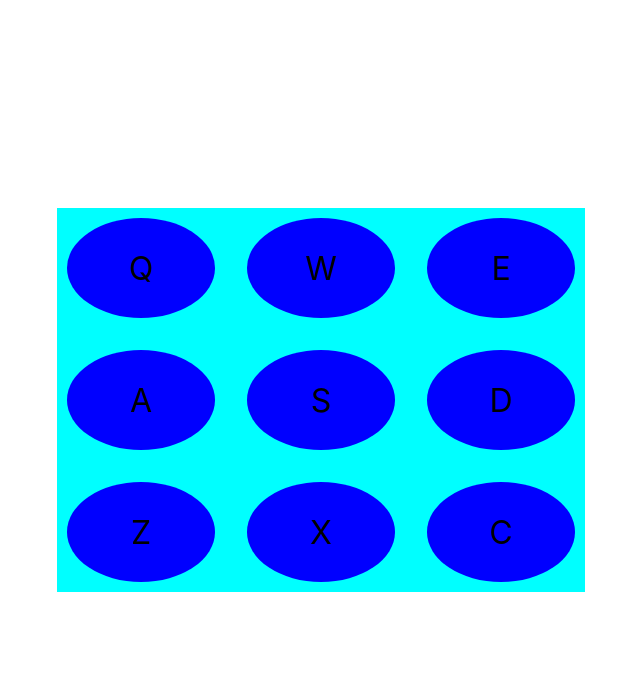
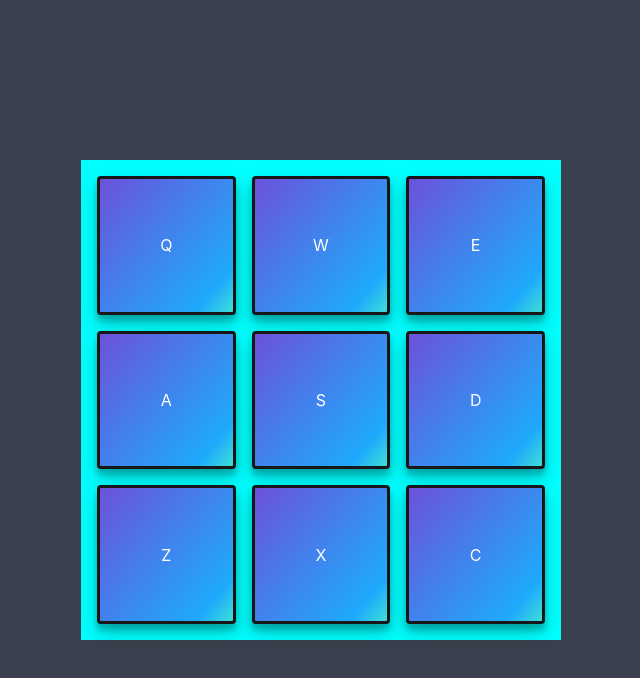
Before and after one commit to NikolaPerisic/drum-machine, a React (Create React App) app: page / in a window 1280 px wide. Shown: the top 678 px of the page, without its empty margins (319-959 px from the left). Built offline with nearby package versions, Linux system fonts and the light colour scheme.

Commit message:
styling 0.1

```diff
--- a/src/App.scss
+++ b/src/App.scss
@@ -1,5 +1,12 @@
+*,
+*::after,
+*::before {
+    box-sizing: inherit;
+}
+
 html,
 body {
+    box-sizing: border-box;
     height: 100%;
     width: 100%;
     display: flex;
@@ -7,3 +14,6 @@ body {
     align-items: center;
     justify-content: center;
 }
+body {
+    background-color: #3b404e;
+}
--- a/src/components/Soundpad/Soundpad.js
+++ b/src/components/Soundpad/Soundpad.js
@@ -3,7 +3,7 @@ import "./Soundpad.scss";
 
 const soundpad = props => {
     return (
-        <div className="Wrapper" id="wrapper">
+        <div className="Soundpads" id="soundpads">
             <div
                 onClick={props.playSound}
                 onKeyDown={props.keyPress}
--- a/src/components/Soundpad/Soundpad.scss
+++ b/src/components/Soundpad/Soundpad.scss
@@ -1,13 +1,19 @@
-.Wrapper {
-    width: 10vw;
-    height: 10vh;
-    background-color: blue;
-    border-radius: 50%;
-    padding: 10px;
-    margin: 0 auto;
-    font-size: 2rem;
-    .Wrapper:active {
-        color: white;
+.Soundpads {
+    width: 100%;
+    height: 100%;
+    background-color: #1eaafc;
+    background-image: linear-gradient(
+        130deg,
+        #6c52d9 0%,
+        #1eaafc 85%,
+        #3edfd7 100%
+    );
+    box-shadow: 0 10px 20px rgba(0, 0, 0, 0.19), 0 6px 6px rgba(0, 0, 0, 0.23);
+    color: #fff;
+    border-radius: 4px;
+    border: 3px solid #171717;
+    .Soundpads:active {
+        transform: scale(1.5);
     }
 
     .drum-pad {
@@ -22,9 +28,4 @@
         cursor: default;
         text-decoration: none;
     }
-    .drum-pad:active {
-        background-color: white;
-        border-radius: 50%;
-        transform: scale(1.5);
-    }
 }
--- a/src/containers/DrumMachine.js
+++ b/src/containers/DrumMachine.js
@@ -48,7 +48,7 @@ class DrumMachine extends Component {
         return (
             <div id="drum-machine">
                 <div id="display">{this.state.display}</div>
-                <div className="Soundpads">{soundpads}</div>
+                <div className="Wrapper">{soundpads}</div>
             </div>
         );
     }
--- a/src/containers/DrumMachine.scss
+++ b/src/containers/DrumMachine.scss
@@ -1,11 +1,11 @@
-.Soundpads {
+.Wrapper {
     display: grid;
-    grid-template-columns: 1fr 1fr 1fr;
-    grid-template-rows: 1fr 1fr 1fr;
-    padding: 10px;
-    margin: 0 auto;
-    width: auto;
-    // height: auto;
-    grid-gap: 2em;
+    width: 60vmin;
+    height: 60vmin;
+    margin: 2vmin auto;
+    grid-template-columns: repeat(3, 1fr);
+    grid-template-rows: repeat(3, 1fr);
+    grid-gap: 1rem;
+    padding: 1rem;
     background-color: aqua;
 }
```
Lines whose indentation alone changed are shown as unchanged.
